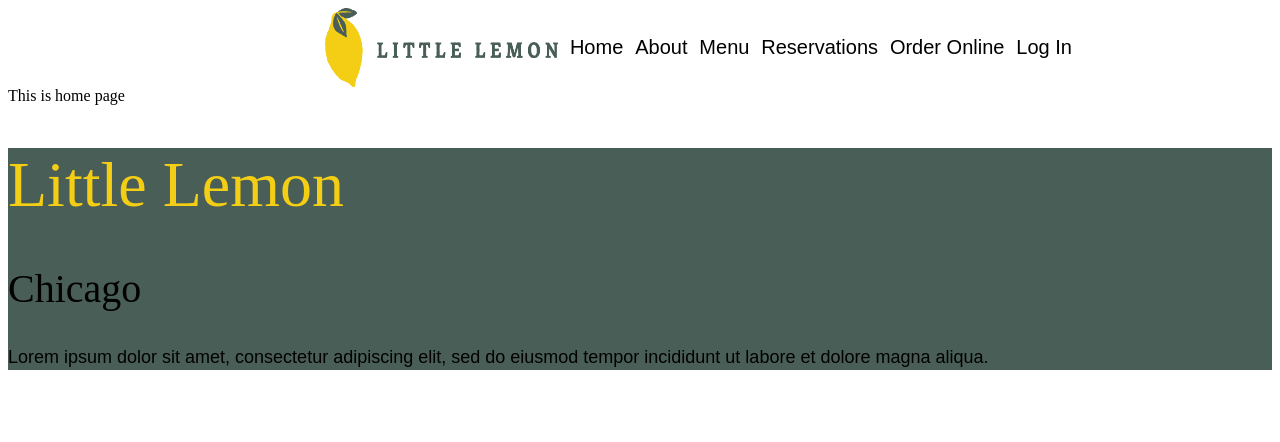
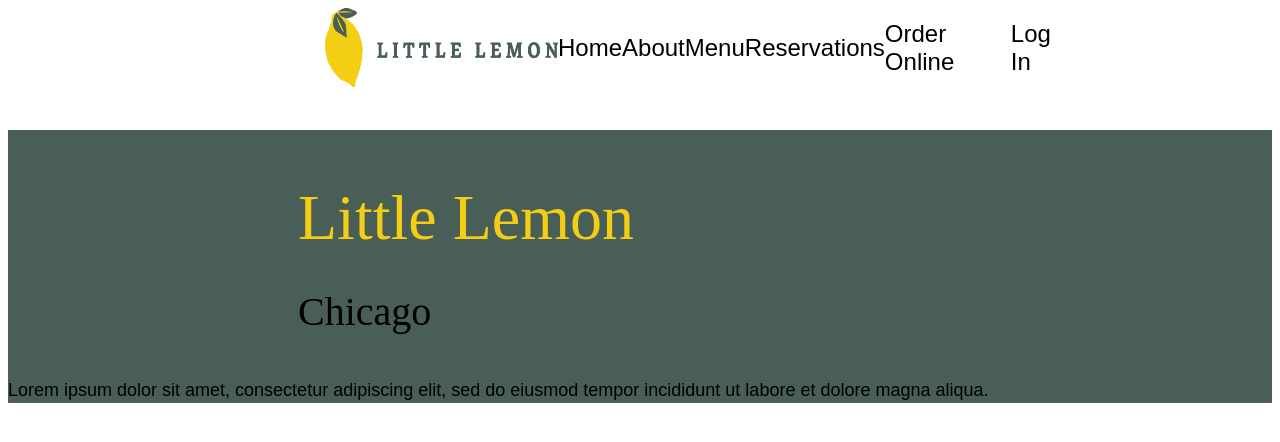
Before and after one commit to Gitstar-OC/Little-Lemon-Coursera, a React (Create React App) app in the folder littlelemon/: page / in a window 1280 px wide. Shown: the top 442 px of the page. Built offline with nearby package versions, Linux system fonts and the light colour scheme.

Commit message:
working on hero section

```diff
--- a/littlelemon/src/components/Hero/Hero.css
+++ b/littlelemon/src/components/Hero/Hero.css
@@ -3,12 +3,17 @@ main {
 }
 
 h1 {
+    padding-top: 51px;
+    padding-left: 290px;
     color: #F4CE14;
     font-family: "Markazi Text";
     font-size: 64px;
     font-style: normal;
     font-weight: 500;
     line-height: normal;
+    /* display: flex;
+    justify-content: center;
+    align-items: center; */
 }
 
 h2 {
@@ -18,6 +23,10 @@ h2 {
     font-style: normal;
     font-weight: 400;
     line-height: normal;
+    /* padding-left: 202px; */
+    /* display: flex;
+    justify-content: center;
+    align-items: center; */
 }
 
 p {
@@ -26,5 +35,9 @@ p {
     font-size: 18px;
     font-style: normal;
     font-weight: 400;
-    line-height: 140.625%; /* 25.313px */
+    line-height: 25.313px;
+    /* display: flex;
+    justify-content: center;
+    align-items: center; */
+
 }
--- a/littlelemon/src/components/Hero/Hero.jsx
+++ b/littlelemon/src/components/Hero/Hero.jsx
@@ -4,8 +4,10 @@ import "./Hero.css"
 const Hero = () => {
   return (
     <main>
-      <h1> Little Lemon </h1>
+      <h1> Little Lemon
       <h2> Chicago </h2>
+      </h1>
+
       <p>Lorem ipsum dolor sit amet, consectetur adipiscing elit, sed do eiusmod tempor incididunt ut labore et dolore magna aliqua.</p>
     </main>
   )
--- a/littlelemon/src/components/Navbar/Navbar.css
+++ b/littlelemon/src/components/Navbar/Navbar.css
@@ -1,6 +1,6 @@
  .nav-item {
     color: #000;
-    font-size: 20px;
+    font-size: 24px;
     font-family: sans-serif;
     font-weight: 500;
     text-transform: capitalize;
--- a/littlelemon/src/container/Home/Home.jsx
+++ b/littlelemon/src/container/Home/Home.jsx
@@ -5,7 +5,6 @@ import {  Footer, Hero, HighLights, Testimonials  } from "../../components/index
 const Home = () => {
   return (
     <>
-    This is home page
     <Hero />
     <HighLights />
     <Testimonials />
```
